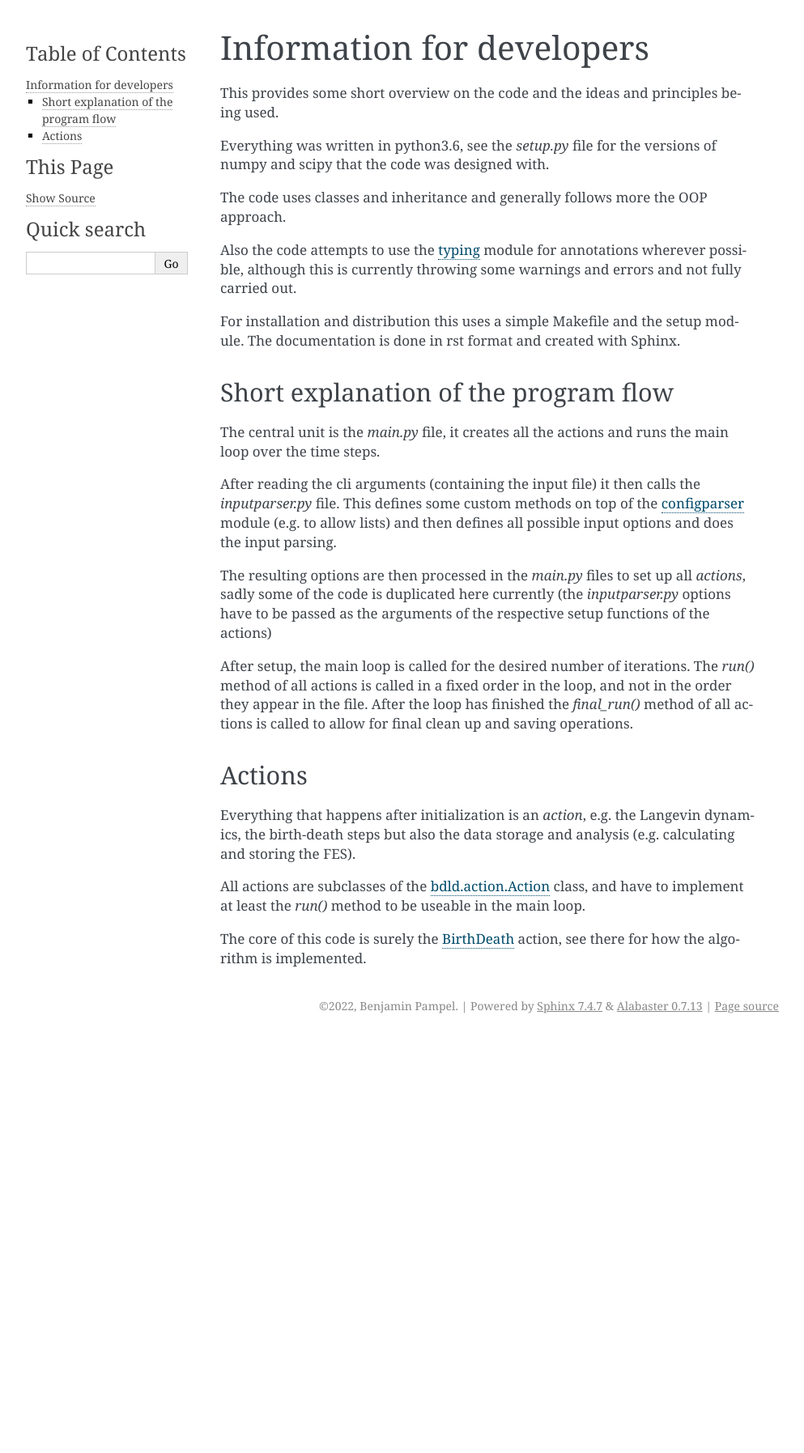
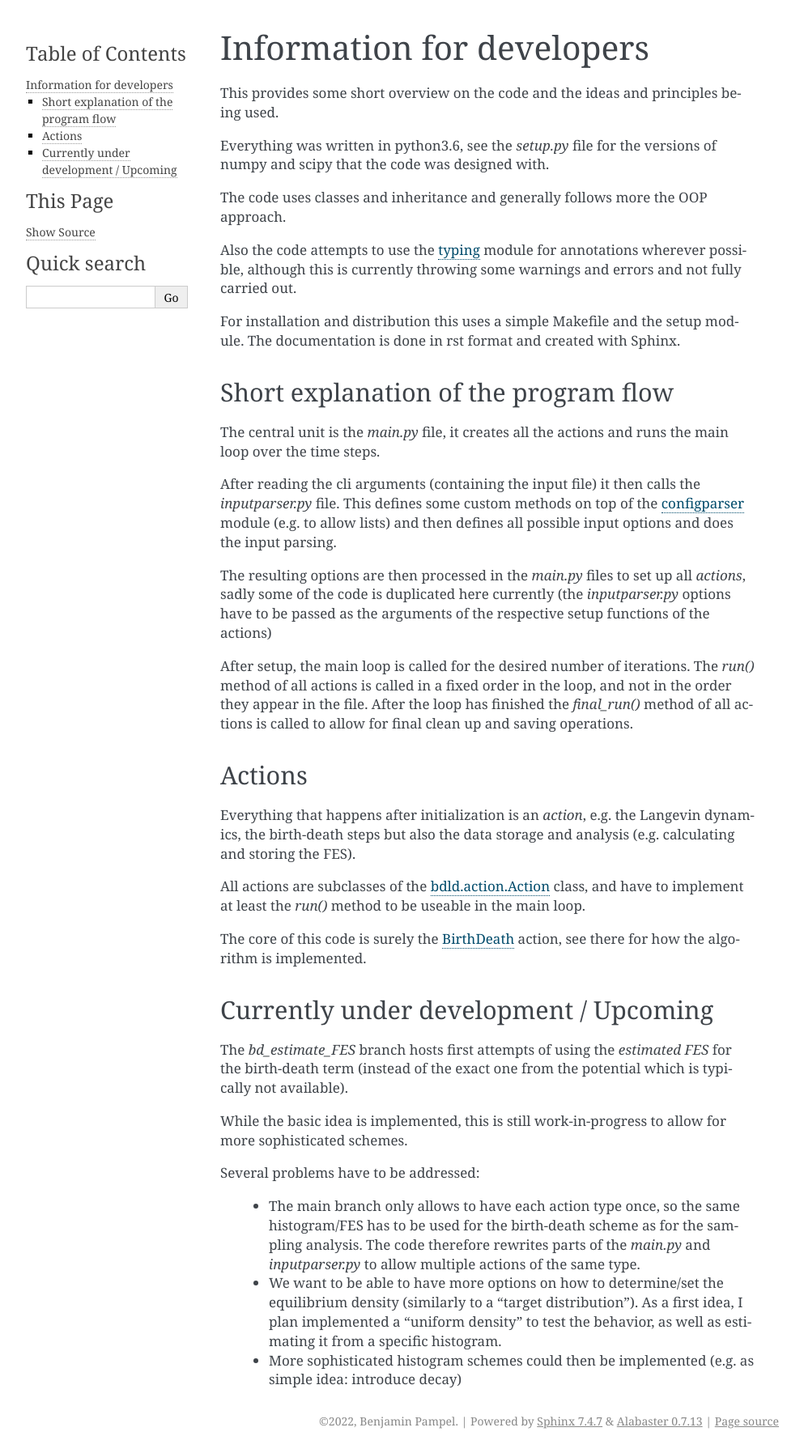
Before and after one commit to bpampel/bdld, a Sphinx documentation site: the page built from docs/developer.rst, in a window 1280 px wide. Shown: the whole page at 81% size, without its empty margins (148-1141 px from the left). Built offline with Sphinx 7.4.7, drawn with Linux system fonts in a browser that asks for light colours; before the commit the page ends 1282 px from its top, so only the background shows below that.

Commit message:
extend dev-doc with some outlook

```diff
--- a/docs/developer.rst
+++ b/docs/developer.rst
@@ -54,3 +54,18 @@ loop.
 
 The core of this code is surely the `BirthDeath <source/bdld.actions.html#module-bdld.actions.birth_death>`_
 action, see there for how the algorithm is implemented.
+
+
+
+Currently under development / Upcoming
+======================================
+
+The `bd_estimate_FES` branch hosts first attempts of using the *estimated FES* for the birth-death term (instead of the exact one from the potential which is typically not available).
+
+While the basic idea is implemented, this is still work-in-progress to allow for more sophisticated schemes.
+
+Several problems have to be addressed:
+
+ - The main branch only allows to have each action type once, so the same histogram/FES has to be used for the birth-death scheme as for the sampling analysis. The code therefore rewrites parts of the `main.py` and `inputparser.py` to allow multiple actions of the same type.
+ - We want to be able to have more options on how to determine/set the equilibrium density (similarly to a "target distribution"). As a first idea, I plan implemented a "uniform density" to test the behavior, as well as estimating it from a specific histogram.
+ - More sophisticated histogram schemes could then be implemented (e.g. as simple idea: introduce decay)
```
